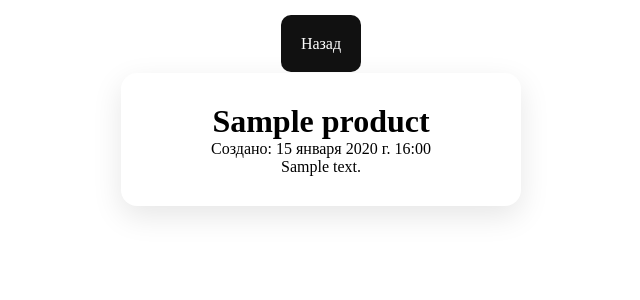
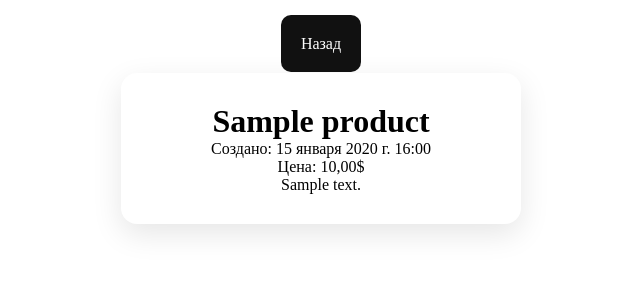
Before and after one commit to TouhruCreative/Oxygen, a Django app: page /catalog/1/ in a window 1280 px wide. Shown: the part 65-365 px from the top of the page, without its empty margins (319-959 px from the left). Run offline with Django 5.2, Linux system fonts and the light colour scheme; tables that the repository leaves empty hold one stand-in row (values such as "Sample post"); parts of the project's set-up code (start-up, migrations or seed data) failed here and were passed over.

Commit message:
Add to DB - price of product and update html templates, when uses price

```diff
--- a/OxygenBD/catalog/models.py
+++ b/OxygenBD/catalog/models.py
@@ -27,7 +27,7 @@ class Product(models.Model):
     name = models.CharField(max_length=150)
     description = models.TextField(blank=True)
     is_active = models.BooleanField(default=True)
-
+    price = models.DecimalField(max_digits=10, decimal_places=2, default=0)
     created_at = models.DateTimeField(auto_now_add=True)
 
     class Meta:
--- a/OxygenBD/static/global/base.css
+++ b/OxygenBD/static/global/base.css
@@ -69,6 +69,7 @@ body {
     max-width: 400px;
 }
 
+
 /* UI */
 .card {
     margin-top:20px;
--- a/OxygenBD/templates/catalog/product_detail.html
+++ b/OxygenBD/templates/catalog/product_detail.html
@@ -9,7 +9,7 @@
 <p>Создано: {{ product.created_at }}</p>
 
 
-<p>{{ product.description }}</p>
+<p>Цена: {{product.price}}$</br>{{ product.description }}</p>
 
 {% if  user == product.shop.owner %}
 <div style="display:flex;">
--- a/OxygenBD/templates/catalog/product_list.html
+++ b/OxygenBD/templates/catalog/product_list.html
@@ -15,7 +15,7 @@
     {% for product in products %}
         <div>
             <div class="card">
-                <h3>{{ product.name }}</h3>
+                <h3>{{ product.name }} - {{ product.price }}$</h3>
                 <div style="display:flex;">
                 <a href="{% url 'catalog:product_detail' product.pk %}" class="button">открыть</a>
                 </div>
--- a/OxygenBD/templates/shops/shop_detail.html
+++ b/OxygenBD/templates/shops/shop_detail.html
@@ -26,7 +26,7 @@
 
     {% for product in products %}
         <div class="card">
-            <h3>{{ product.name }}</h3>
+            <h3>{{ product.name }} - {{product.price}}$</h3>
             <p>{{ product.description|truncatechars:100 }}</p>
         </br>
             <p>Цена: {{ product.price }}</p>
```
Also changed, not shown: OxygenBD/catalog/migrations/0003_product_price.py (added).
